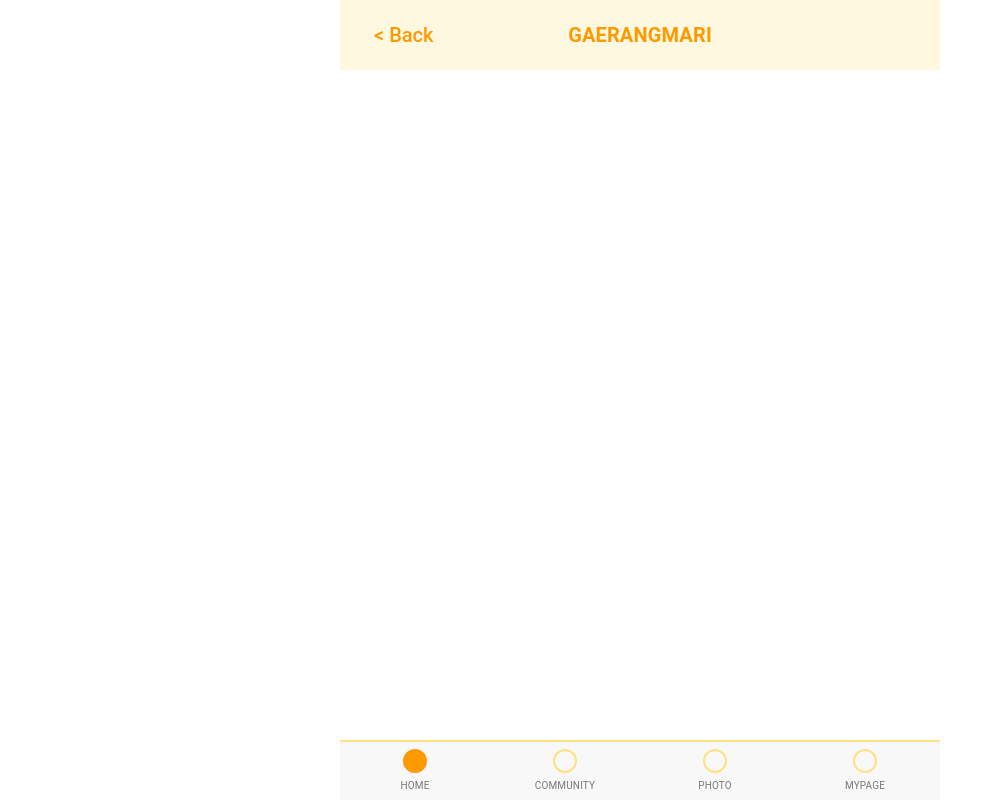
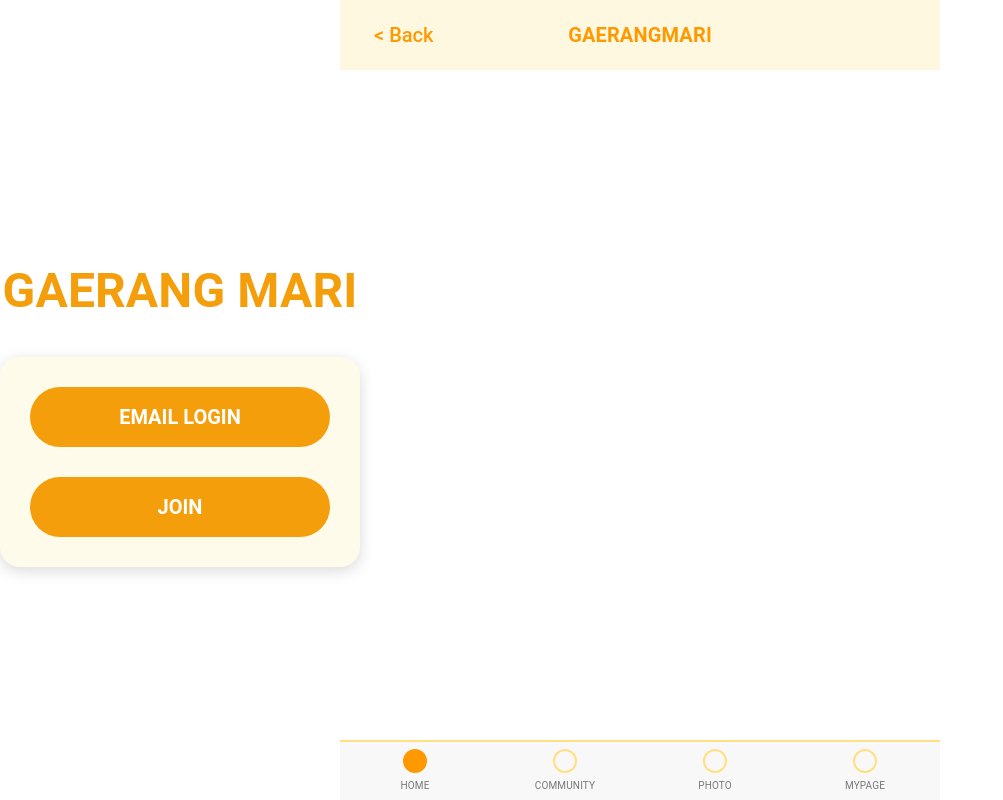
Before and after one commit to OZ-5-1-TEAM/1-Team, a React (Vite) app in the folder FE/: page /start in a window 1280 px wide. Shown: the whole page, without its empty margins (0-1003 px from the left). Built offline with nearby package versions, Linux system fonts and the light colour scheme; the HTML template or start-up script is replaced by a standard one.

Commit message:
#47 feat:첫 화면(StartPage) 구성

```diff
--- a/FE/package.json
+++ b/FE/package.json
@@ -15,6 +15,7 @@
     "@emotion/react": "^11.13.3",
     "@emotion/styled": "^11.13.0",
     "@mui/material": "^6.1.7",
+    "process": "^0.11.10",
     "react": "^18.3.1",
     "react-dom": "^18.3.1",
     "react-router-dom": "^6.28.0",
--- a/FE/src/App.jsx
+++ b/FE/src/App.jsx
@@ -1,10 +1,10 @@
-import React from 'react';
 import { BrowserRouter as Router, Routes, Route } from 'react-router-dom';
 import { ThemeProvider, createTheme, CssBaseline } from '@mui/material';
 import MainPage from './pages/MainPage';
 import Navbar from './components/Navbar';
 import Footer from './components/Footer';
 import NoticePage from './pages/NoticePage';
+import StartPage from './pages/StartPage';
 
 const theme = createTheme({
   palette: {
@@ -31,6 +31,7 @@ function App() {
         <Routes>
           <Route path='/' element={<MainPage />} />
           <Route path='/notice' element={<NoticePage />} />
+          <Route path='/start' element={<StartPage />} />
           {/* 경로를 소문자로 통일하십쇼 */}
           {/* 예시) path부분 소문자 통일 <Route path="/community" element={<Community />} /> */}
         </Routes>
--- a/FE/src/pages/StartPage.jsx
+++ b/FE/src/pages/StartPage.jsx
@@ -1,7 +1,8 @@
-import React from 'react';
 import styled from 'styled-components';
 import { useNavigate } from 'react-router-dom';
 
+// 전체 페이지 레이아웃 스타일
+// 페이지가 화면 중앙에 위치하도록 flexbox를 사용하며, 배경색과 전체 크기를 설정
 const StartPageWrapper = styled.div`
   display: flex;
   flex-direction: column;
@@ -10,53 +11,58 @@ const StartPageWrapper = styled.div`
   width: 100%;
   height: 100vh;
   background-color: #ffffff;
-  border: 2px solid #f59e0b;
-  border-radius: 20px;
-  box-shadow: 0 4px 10px rgba(0, 0, 0, 0.1);
-  margin: 0 auto;
 `;
 
+// 앱 이름 스타일
+// 텍스트 크기와 색상을 강조하여 시각적으로 돋보이게 설정
 const Title = styled.h1`
-  font-size: 36px;
+  font-size: 48px; /* 크기를 키움 */
   font-weight: bold;
   color: #f59e0b;
-  margin-bottom: 30px;
+  margin-bottom: 40px; /* 여백을 더 추가 */
 `;
 
+// 버튼 섹션 스타일
+// 버튼 그룹을 감싸는 박스에 배경색, 패딩, 그림자를 추가하여 디자인 개선
 const ButtonWrapper = styled.div`
   display: flex;
   flex-direction: column;
   align-items: center;
-  gap: 20px;
-  background-color: #fff7e6;
-  padding: 20px;
-  border-radius: 15px;
+  gap: 30px; /* 버튼 사이의 간격을 넓힘 */
+  background-color: #fffbea;
+  padding: 30px; /* 박스 내부 여백을 키움 */
+  border-radius: 20px; /* 박스의 모서리를 둥글게 설정 */
+  box-shadow: 0px 4px 15px rgba(0, 0, 0, 0.15); /* 그림자를 더 두드러지게 */
 `;
 
+// 버튼 스타일
+// 버튼 크기와 폰트 크기를 키우고, 호버 효과로 인터랙션 추가
 const Button = styled.button`
-  width: 250px;
-  height: 50px;
+  width: 300px; /* 버튼 너비를 더 키움 */
+  height: 60px; /* 버튼 높이를 더 키움 */
   background-color: #f59e0b;
   color: white;
   border: none;
-  border-radius: 25px;
-  font-size: 18px;
+  border-radius: 30px;
+  font-size: 20px; /* 폰트 크기를 키움 */
   font-weight: bold;
   cursor: pointer;
-  box-shadow: 0 2px 5px rgba(0, 0, 0, 0.2);
+  transition: background-color 0.3s;
 
   &:hover {
-    background-color: #d97706;
+    background-color: #d97706; /* 버튼 호버 시 색상을 어둡게 */
   }
 `;
 
 function StartPage() {
-  const navigate = useNavigate();
+  const navigate = useNavigate(); // 페이지 이동을 위한 네비게이션 훅
 
   return (
     <StartPageWrapper>
+      {/* 중앙 타이틀 */}
       <Title>GAERANG MARI</Title>
       <ButtonWrapper>
+        {/* 각 버튼을 클릭하면 해당 경로로 이동 */}
         <Button onClick={() => navigate('/login')}>EMAIL LOGIN</Button>
         <Button onClick={() => navigate('/join')}>JOIN</Button>
       </ButtonWrapper>
--- a/FE/vite.config.js
+++ b/FE/vite.config.js
@@ -1,8 +1,11 @@
 import { defineConfig } from 'vite';
 import react from '@vitejs/plugin-react';
+import process from 'process';
 
 export default defineConfig(({ mode }) => {
   const branch = process.env.VITE_BRANCH || 'default'; // .env에서 브랜치 읽기
+
+  console.log(`Current mode: ${mode}`);
 
   return {
     plugins: [react()],
```
Also changed, not shown: 1 other file (tests, documents, lock files or other folders).
